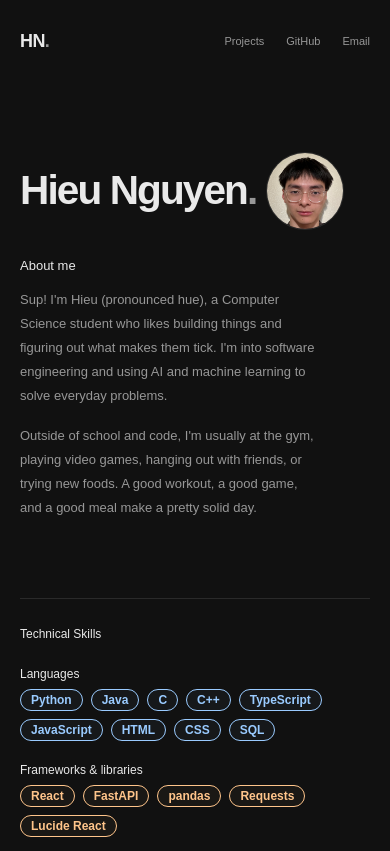
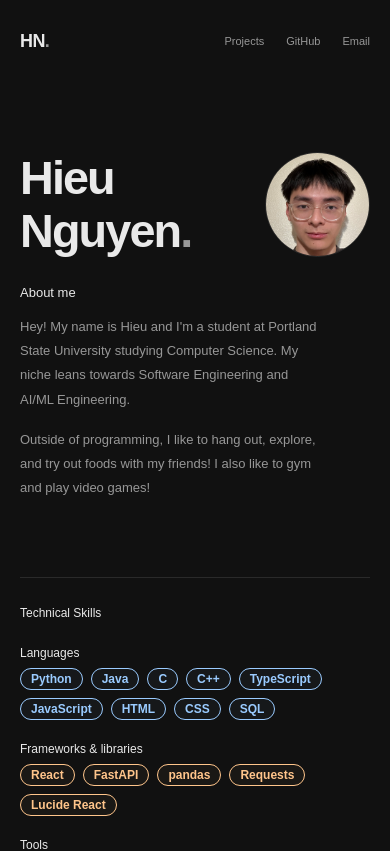
Before and after one commit to hieun5/portfolio, a React (Vite) app: page / in a window 390 px wide. Shown: the top 851 px of the page. Built offline with nearby package versions, Linux system fonts and the light colour scheme.

Commit message:
Replace About me copy and enlarge the name and portrait

```diff
--- a/src/App.tsx
+++ b/src/App.tsx
@@ -48,8 +48,8 @@ export default function App() {
                   className="hero-portrait"
                   src={portrait}
                   alt={`Portrait of ${profile.name}`}
-                  width={160}
-                  height={160}
+                  width={200}
+                  height={200}
                   fetchPriority="high"
                   decoding="async"
                 />
--- a/src/content.ts
+++ b/src/content.ts
@@ -2,9 +2,9 @@
 export const profile = {
   name: "Hieu Nguyen",
   intro:
-    "Sup! I'm Hieu (pronounced hue), a Computer Science student who likes building things and figuring out what makes them tick. I'm into software engineering and using AI and machine learning to solve everyday problems.",
+    "Hey! My name is Hieu and I'm a student at Portland State University studying Computer Science. My niche leans towards Software Engineering and AI/ML Engineering.",
   interests:
-    "Outside of school and code, I'm usually at the gym, playing video games, hanging out with friends, or trying new foods. A good workout, a good game, and a good meal make a pretty solid day.",
+    "Outside of programming, I like to hang out, explore, and try out foods with my friends! I also like to gym and play video games!",
   github: "https://github.com/hieun5",
   email: "hieunguy141@gmail.com",
   source: "https://github.com/hieun5/portfolio",
--- a/src/styles.css
+++ b/src/styles.css
@@ -98,15 +98,15 @@ summary:focus-visible {
 .hero-heading-row {
   display: flex;
   align-items: center;
-  gap: 28px;
-  margin-bottom: 28px;
+  gap: 32px;
+  margin-bottom: 32px;
 }
 .hero-heading-row h1 {
   min-width: 0;
   margin: 0;
 }
 .hero-portrait-frame {
-  --portrait-size: 160px;
+  --portrait-size: 200px;
   position: relative;
   display: block;
   overflow: hidden;
@@ -129,7 +129,7 @@ summary:focus-visible {
 h1 {
   font-family: "Manrope Variable", sans-serif;
   margin: 0 0 23px;
-  font-size: clamp(44px, 6vw, 76px);
+  font-size: clamp(56px, 7.5vw, 92px);
   line-height: 1.12;
   font-weight: 550;
   letter-spacing: -3.9px;
@@ -405,10 +405,10 @@ h2 {
     gap: 24px;
   }
   .hero-portrait-frame {
-    --portrait-size: 120px;
+    --portrait-size: clamp(128px, 22vw, 160px);
   }
   h1 {
-    font-size: clamp(40px, 9vw, 58px);
+    font-size: clamp(46px, 9.5vw, 66px);
     letter-spacing: -2.4px;
   }
   .hero-about-heading,
@@ -439,14 +439,14 @@ h2 {
     padding-block: 70px 77px;
   }
   .hero-heading-row {
-    gap: 10px;
+    gap: 16px;
     margin-bottom: 25px;
   }
   .hero-portrait-frame {
-    --portrait-size: clamp(64px, 20vw, 80px);
+    --portrait-size: clamp(96px, 27vw, 128px);
   }
   h1 {
-    font-size: clamp(36px, 10.4vw, 49px);
+    font-size: clamp(44px, 12vw, 58px);
     letter-spacing: -1.9px;
     margin-bottom: 21px;
   }
```
